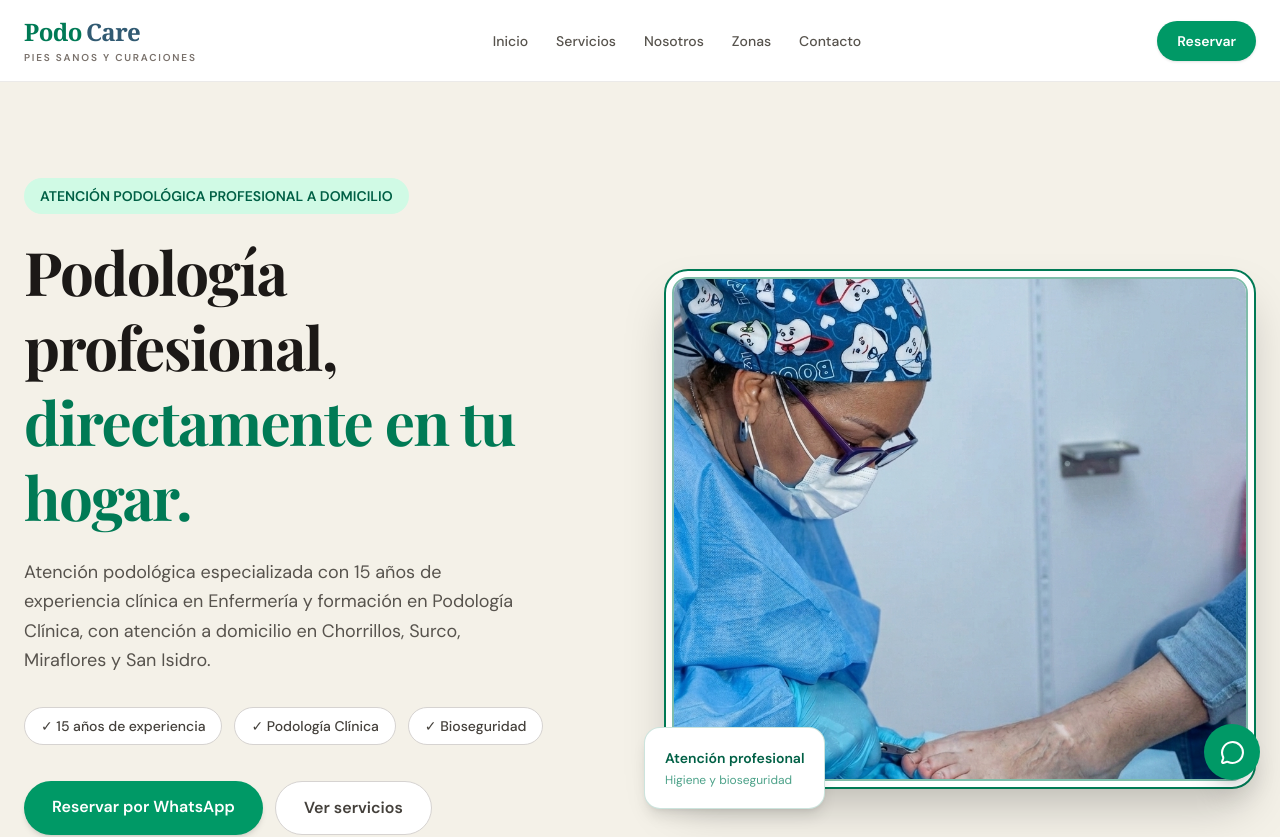
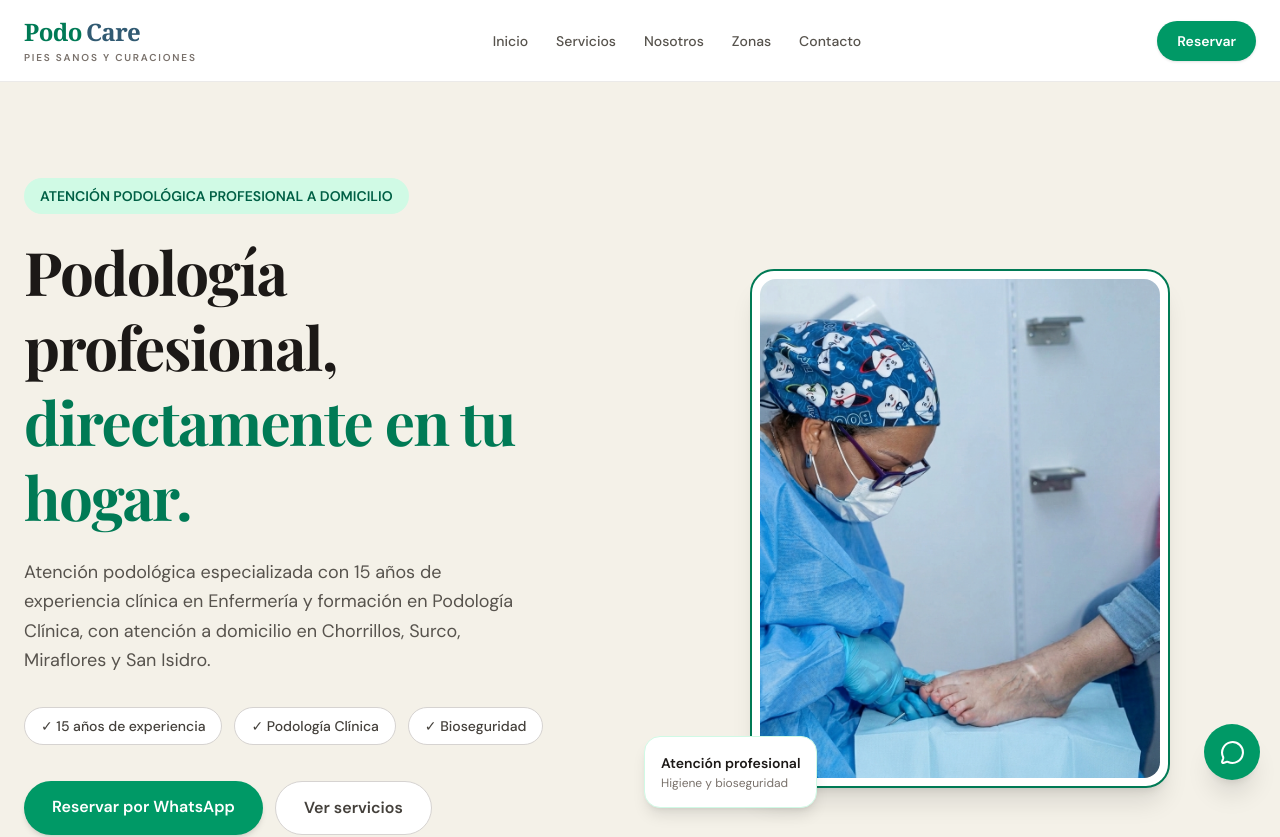
Before and after one commit to Daviana95/podocare, a React (Vite) app: page / in a window 1280 px wide. Shown: the top 837 px of the page. Built offline with nearby package versions, Linux system fonts and the light colour scheme.

Commit message:
actualizar marco de imagen

```diff
--- a/src/components/Hero.tsx
+++ b/src/components/Hero.tsx
@@ -64,23 +64,20 @@ function Hero() {
         </div>
 
         {/* Imagen con Marco Actualizado */}
-        <div className="relative">
-          <div className="overflow-hidden rounded-3xl border-2 border-emerald-700 bg-white p-1.5 shadow-2xl transition-all duration-300 hover:scale-[1.01]">
-            <div className="overflow-hidden rounded-2xl border-2 border-emerald-700/50">
-              <img
-                src="/podocare-hero.jpg"
-                alt="Especialista de PodoCare realizando atención podológica"
-                className="h-[500px] w-full object-cover"
-              />
-            </div>
+        <div className="relative flex items-center justify-center">
+          <div className="overflow-hidden rounded-3xl border-2 border-emerald-700 bg-white p-2 shadow-xl">
+            <img
+              src="/podocare-hero.jpg"
+              alt="Especialista de PodoCare realizando atención podológica"
+              className="h-auto max-h-[500px] w-full object-contain rounded-2xl"
+            />
           </div>
 
-          <div className="absolute -bottom-5 -left-5 rounded-2xl bg-white p-5 shadow-lg border border-emerald-700/20">
-            <p className="text-sm font-semibold text-emerald-800">
+          <div className="absolute -bottom-5 -left-5 rounded-2xl bg-white p-4 shadow-lg border border-emerald-100">
+            <p className="text-sm font-semibold text-stone-900">
               Atención profesional
             </p>
-
-            <p className="mt-1 text-xs text-emerald-700/70">
+            <p className="mt-0.5 text-xs text-stone-500">
               Higiene y bioseguridad
             </p>
           </div>
```
